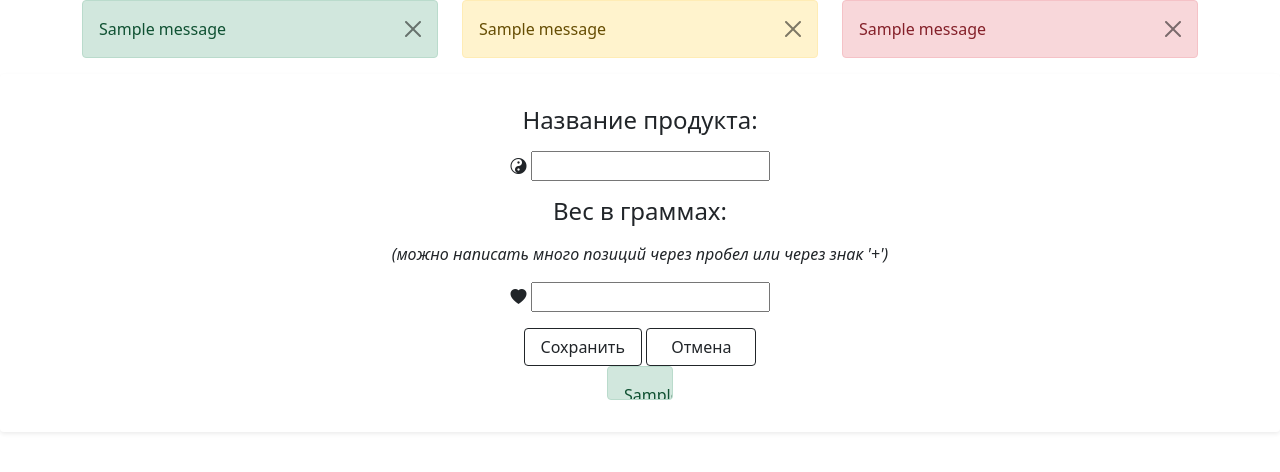
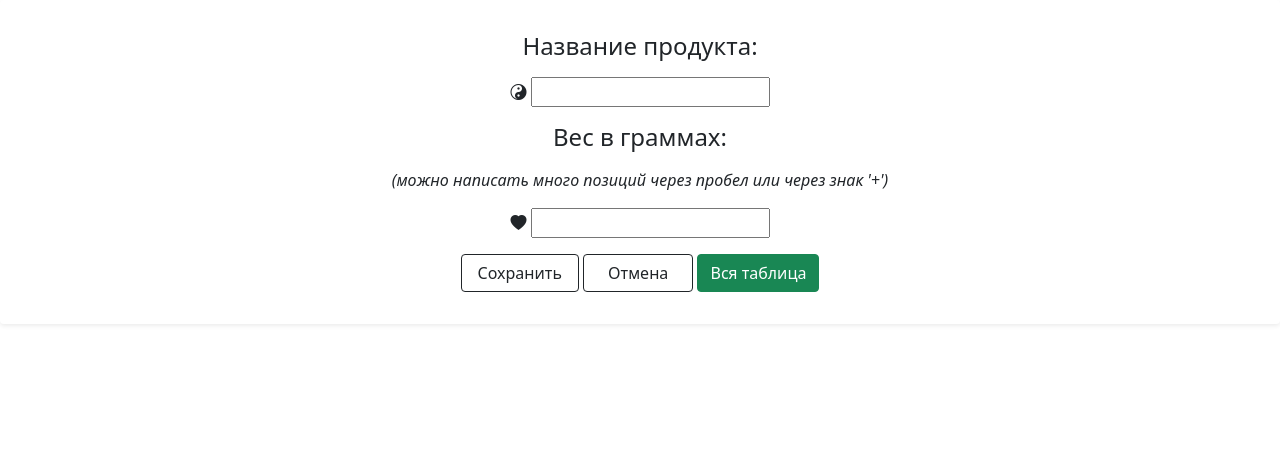
Before and after one commit to vitaliykalachev/Learning_programming, a Flask app: page /admin/inventarizaciya in a window 1280 px wide. Shown: the part 56-528 px from the top of the page. Run offline with Flask 2, Linux system fonts and the light colour scheme; one stand-in notice (Sample message) is shown; some libraries are stand-ins or nearby versions.

Commit message:
make it better

```diff
--- a/app/admin_iventarizaciya.py
+++ b/app/admin_iventarizaciya.py
@@ -44,7 +44,8 @@
         #     if i == True:
         #         return user_and_weight()
         print(product_name, product_weight)
-
+        all_products_name_weight= product_name + " " + product_weight
+        flash(f"Данные \n : {all_products_name_weight}", "success")
         def file_saving_process():
             with conn:
                 with conn.cursor(cursor_factory=psycopg2.extras.DictCursor) as cur:
@@ -55,7 +56,7 @@
 
                     cur.execute("SELECT * FROM inventarizaciya;")
                     print(cur.fetchall())
-                    # flash("Сохраняю!", "success")
+
             # conn.close()
 
 
@@ -87,8 +88,12 @@
                 return render_template('admin/inventarizaciya.html')
 
         contact()
+
         return
 
 
     else:
         return
+
+    # print("еще раз" + login)
+    # return
--- a/app/admin_views.py
+++ b/app/admin_views.py
@@ -31,9 +31,9 @@
     elif "cancel" in request.form:
         with conn:
             with conn.cursor(cursor_factory=psycopg2.extras.DictCursor) as cur:
-                cur.execute("SELECT * FROM dobraw_count;")
+                cur.execute("SELECT * FROM dobraw_count ;")
                 df = pd.DataFrame
-                pandas_heroku = df(cur.fetchall())
+                pandas_heroku = df(cur.fetchone())
                 print(pandas_heroku)
                 flash(f" Отмена {pandas_heroku}", "warning")
 
--- a/app/static/css/main.css
+++ b/app/static/css/main.css
@@ -18,13 +18,13 @@
     padding:0;
 }
 #hideMe {
-    -moz-animation: cssAnimation 0s ease-in 5s forwards;
+    -moz-animation: cssAnimation 5s ease-in 5s forwards;
     /* Firefox */
-    -webkit-animation: cssAnimation 0s ease-in 5s forwards;
+    -webkit-animation: cssAnimation 5s ease-in 5s forwards;
     /* Safari and Chrome */
-    -o-animation: cssAnimation 0s ease-in 5s forwards;
+    -o-animation: cssAnimation 5s ease-in 5s forwards;
     /* Opera */
-    animation: cssAnimation 0s ease-in 5s forwards;
+    animation: cssAnimation 1s ease-in 5s forwards;
     -webkit-animation-fill-mode: forwards;
     animation-fill-mode: forwards;
 }
@@ -32,6 +32,9 @@
     to {
         width:0;
         height:0;
+        margin:0;
+        padding:0;
+        border:0;
         overflow:hidden;
     }
 }
@@ -39,6 +42,9 @@
     to {
         width:0;
         height:0;
+        margin:0;
+        padding:0;
+        border:0;
         visibility:hidden;
     }
 }
--- a/app/static/js/app.js
+++ b/app/static/js/app.js
@@ -2,3 +2,7 @@
 
 
 //window.confirm("Сохраняю?");
+window.open(
+  'https://data.heroku.com/dataclips/nlickfqedupilzpkruxbhuxxwkfp',
+  '_blank' // <- This is what makes it open in a new window.
+);
--- a/app/templates/admin/inventarizaciya.html
+++ b/app/templates/admin/inventarizaciya.html
@@ -15,11 +15,11 @@
     <p><h8><em>(можно написать много позиций через пробел или через знак '+')</em></h8></p>
     <p><i class="bi bi-heart-fill">
 
-    <input  type="text" name="wt" required="required" /></i></p>
+    <input type="text" name="wt" required="required" /></i></p>
 
     <input  class="btn btn-outline-dark px-3" type="submit" name="save" value="Сохранить">
     <input  class="btn btn-outline-dark ml-3 px-4" type="submit" name="cancel" value="Отмена" >
-
+    <button class="btn btn-success" onclick="window.open('https://data.heroku.com/dataclips/nlickfqedupilzpkruxbhuxxwkfp','_blank')"> Вся таблица</button>
 
     <datalist id="ice-cream-flavors">
       <option value="Шоколад">
@@ -36,16 +36,16 @@
 
 <!--onclick="myFunction('{{ booking_slot }}')"-->
 
- {% with messages = get_flashed_messages(with_categories=true) %}
-            {% if messages %}
-            {% for category, message in messages %}
-            <div id='hideMe' class="alert alert-{{ category }} alert-dismissible fade show" role="alert">
-                <span>{{ message }}</span>
-<!--                <div id='hideMe'>Wait for it...</div>-->
-            </div>
-            {% endfor %}
-            {% endif %}
-            {% endwith %}
+<!-- {% with messages = get_flashed_messages(with_categories=true) %}-->
+<!--            {% if messages %}-->
+<!--            {% for category, message in messages %}-->
+<!--            <div id='hideMe' class="alert alert-{{ category }} alert-dismissible fade show" role="alert">-->
+<!--                <span>{{ message }}</span>-->
+<!--&lt;!&ndash;                <div id='hideMe'>Wait for it...</div>&ndash;&gt;-->
+<!--            </div>-->
+<!--            {% endfor %}-->
+<!--            {% endif %}-->
+<!--            {% endwith %}-->
 <p id="demo"></p>
 
 <script>
--- a/app/templates/admin/templates/admin_base.html
+++ b/app/templates/admin/templates/admin_base.html
@@ -44,45 +44,46 @@
 <div class="container">
     <div class="row">
         <div class="col-sm-4">
+        </div>
+        <div class="col-sm-4">
             {% with messages = get_flashed_messages(category_filter=["success"]) %}
             {% if messages %}
             {% for message in messages %}
-                <div class="alert alert-success alert-dismissible fade show" role="alert">
-                    <span>{{ message }}</span>
-                    <button type="button" class="btn-close" data-bs-dismiss="alert" aria-label="Закрыть">
-                    </button>
-                </div>
+            <div id='hideMe' class="alert alert-success alert-dismissible fade show" role="alert">
+                {{ message }}
+                <!--                    <button type="button" class="btn-close" data-bs-dismiss="alert" aria-label="Закрыть">-->
+                <!--                    </button>-->
+            </div>
             {% endfor %}
 
             {% endif %}
             {% endwith %}
-        </div>
-        <div class="col-sm-4">
+
             {% with messages = get_flashed_messages(category_filter=["warning"]) %}
             {% if messages %}
             {% for message in messages %}
-                <div class="alert alert-warning alert-dismissible fade show" role="alert">
-                    <span>{{ message }}</span>
-                    <button type="button" class="btn-close" data-bs-dismiss="alert" aria-label="Закрыть">
-                    </button>
-                </div>
+            <div id='hideMe' class="alert alert-warning alert-dismissible fade show" role="alert">
+                {{ message }}
+            </div>
+            <!--                    <button type="button" class="btn-close" data-bs-dismiss="alert" aria-label="Закрыть">-->
+            <!--                    </button>-->
+
             {% endfor %}
 
             {% endif %}
             {% endwith %}
-        </div>
+
         <div class="col-sm-4">
             {% with messages = get_flashed_messages(category_filter=["danger"]) %}
             {% if messages %}
             {% for message in messages %}
-                <div class="alert alert-danger alert-dismissible fade show" role="alert">
-                    <span>{{ message }}</span>
-                    <button type="button" class="btn-close" data-bs-dismiss="alert" aria-label="Закрыть">
-                    </button>
-                </div>
+            <div id='hideMe' class="alert alert-danger alert-dismissible fade show" role="alert">
+                {{ message }}
+            </div>
             {% endfor %}
             {% endif %}
             {% endwith %}
+        </div>
         </div>
     </div>
 </div>
@@ -91,6 +92,6 @@
 <script src="https://cdn.jsdelivr.net/npm/bootstrap@5.1.3/dist/js/bootstrap.bundle.min.js" integrity="sha384-ka7Sk0Gln4gmtz2MlQnikT1wXgYsOg+OMhuP+IlRH9sENBO0LRn5q+8nbTov4+1p" crossorigin="anonymous"></script>
 <script src="https://cdn.jsdelivr.net/npm/@popperjs/core@2.10.2/dist/umd/popper.min.js" integrity="sha384-7+zCNj/IqJ95wo16oMtfsKbZ9ccEh31eOz1HGyDuCQ6wgnyJNSYdrPa03rtR1zdB" crossorigin="anonymous"></script>
 <script src="https://cdn.jsdelivr.net/npm/bootstrap@5.1.3/dist/js/bootstrap.min.js" integrity="sha384-QJHtvGhmr9XOIpI6YVutG+2QOK9T+ZnN4kzFN1RtK3zEFEIsxhlmWl5/YESvpZ13" crossorigin="anonymous"></script>
-<script src="{{ url_for ('static', filename='js/app.js') }}"></script>
+<!--<script src="{{ url_for ('static', filename='js/app.js') }}"></script>-->
 </body>
 </html>
```
